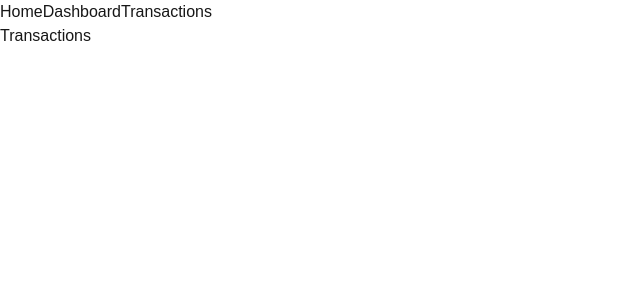
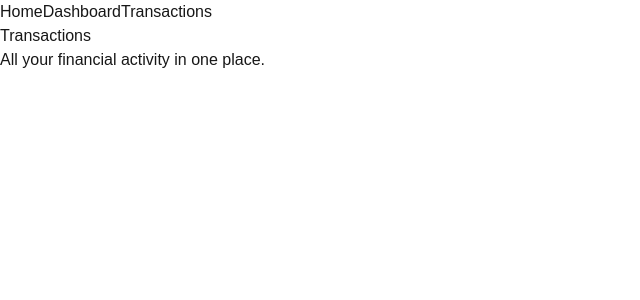
Before and after one commit to CP4485-Project-Riley-Dylan/CP4485EmergingTrendsProject, a Next.js app: page /transactions in a window 1280 px wide. Shown: the top 300 px of the page, without its empty margins (0-640 px from the left). Built offline with nearby package versions, Linux system fonts and the light colour scheme.

Commit message:
Put Navbar in a header tag.

```diff
--- a/app/layout.js
+++ b/app/layout.js
@@ -24,8 +24,10 @@ export default function RootLayout({ children }) {
         lang="en"
         className={`${geistSans.variable} ${geistMono.variable} h-full antialiased`}
       >
+        <header>
+          <Navbar />
+        </header>
         <body className="min-h-full flex flex-col">
-          <Navbar />
           {children}
         </body>
       </html>
--- a/app/transactions/page.js
+++ b/app/transactions/page.js
@@ -1,7 +1,12 @@
 export default function Page() {
   return (
     <>
-      <main>Transactions</main>
+    <header>
+      <h1>Transactions</h1>
+      <p>All your financial activity in one place.</p>
+    </header>
+      <main></main>
+
     </>
   )
 }
```
